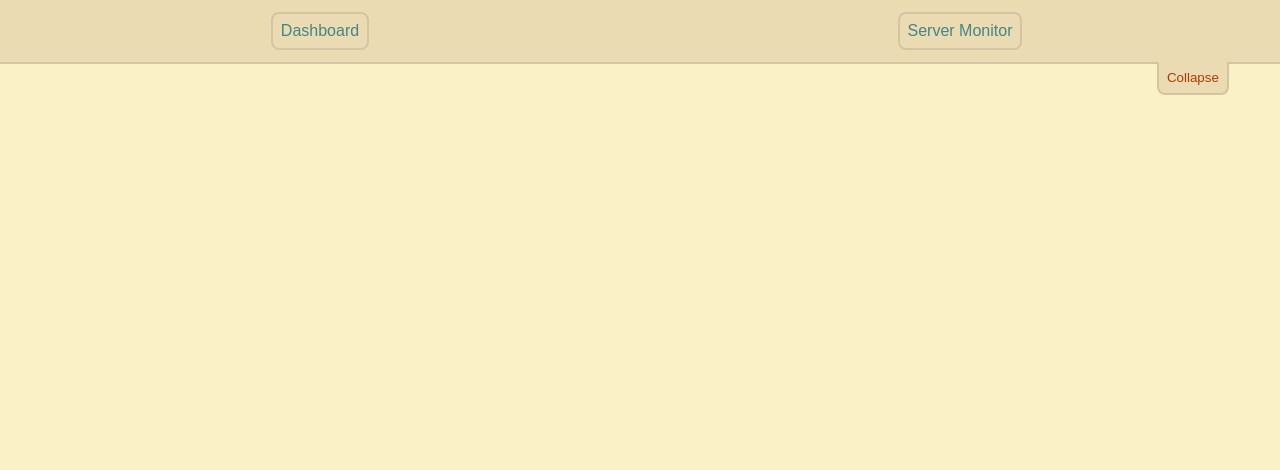
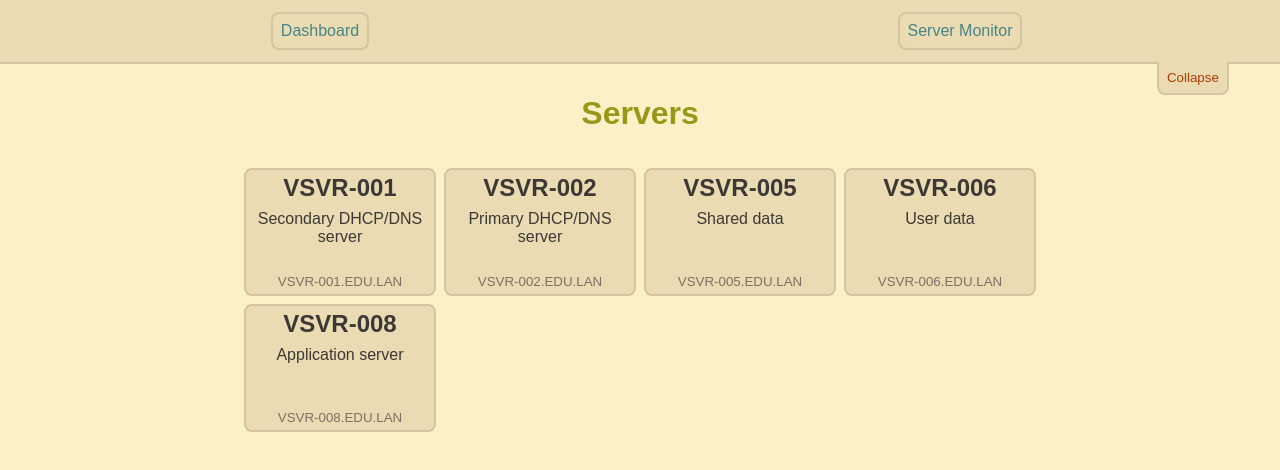
Before and after one commit to jmw-stanborough/caffeine, a SvelteKit app: page /server-monitor in a window 1280 px wide. Shown: the top 470 px of the page. Built offline with nearby package versions, Linux system fonts and the light colour scheme.

Commit message:
Begin working on servers page

```diff
--- a/src/app.css
+++ b/src/app.css
@@ -5,8 +5,9 @@
 }
 
 :root {
+  --width-border: 2px;
   --width-content: 800px;
-  --width-border: 2px;
+  --width-prose: 75ch;
 
   --color-base: #fbf1c7;
   --color-surface: #ebdbb2;
@@ -60,3 +61,23 @@ a:hover {
 main a:visited {
   color: var(--color-link-visited);
 }
+
+.mx-center {
+  margin-inline: center;
+}
+
+.text-center {
+  text-align: center;
+}
+
+.text-muted {
+  color: var(--color-text-muted);
+}
+
+.page-header {
+  margin-block: 0 2rem;
+  margin-inline: auto;
+  text-align: center;
+
+  color: var(--color-primary);
+}
--- a/src/routes/+layout.svelte
+++ b/src/routes/+layout.svelte
@@ -10,7 +10,7 @@
   <Navbar />
 </header>
 
-<main>
+<main class="main-content">
   {@render children()}
 </main>
 
@@ -19,4 +19,8 @@
     position: sticky;
     top: 0;
   }
+
+  .main-content {
+    margin-inline: 2vw;
+  }
 </style>
--- a/src/routes/server-monitor/+page.svelte
+++ b/src/routes/server-monitor/+page.svelte
@@ -0,0 +1,95 @@
+<script lang="ts">
+  interface Agent {
+    port: number;
+    apiKey: string;
+  }
+
+  interface Server {
+    host: string;
+    label: string;
+    description?: string;
+    agent?: Agent;
+  }
+
+  const servers: Server[] = [
+    {
+      host: "VSVR-001.EDU.LAN",
+      label: "VSVR-001",
+      description: "Secondary DHCP/DNS server",
+    },
+    {
+      host: "VSVR-002.EDU.LAN",
+      label: "VSVR-002",
+      description: "Primary DHCP/DNS server",
+    },
+    {
+      host: "VSVR-005.EDU.LAN",
+      label: "VSVR-005",
+      description: "Shared data",
+    },
+    {
+      host: "VSVR-006.EDU.LAN",
+      label: "VSVR-006",
+      description: "User data",
+    },
+    {
+      host: "VSVR-008.EDU.LAN",
+      label: "VSVR-008",
+      description: "Application server",
+    }
+  ]
+</script>
+
+<h1 class="page-header text-center">Servers</h1>
+
+<section class="server-cards mx-center">
+  {#each servers as server}
+    <div class="server-card">
+      <h2 class="server-card-header text-center">{server.label}</h2>
+      <p class="server-card-description text-center">{server.description}</p>
+      <footer class="text-center server-card-footer">
+        <small class="text-muted">
+          {server.host}
+        </small>
+      </footer>
+    </div>
+  {/each}
+</section>
+
+<style>
+  .server-cards {
+    display: grid;
+    grid-template-columns: repeat(4, 1fr);
+    gap: 8px;
+
+    max-width: var(--width-content);
+
+    margin-inline: auto;
+    padding: 4px;
+  }
+
+  .server-card {
+    display: flex;
+    flex-direction: column;
+
+    min-height: 8rem;
+
+    padding: 4px;
+
+    background-color: var(--color-surface);
+    border: solid var(--width-border) var(--color-border);
+    border-radius: 8px;
+  }
+
+  .server-card-header {
+    margin: 0;
+  }
+
+  .server-card-description {
+    margin-top: 8px;
+  }
+
+  .server-card-footer {
+    margin-top: auto;
+  }
+</style>
```
